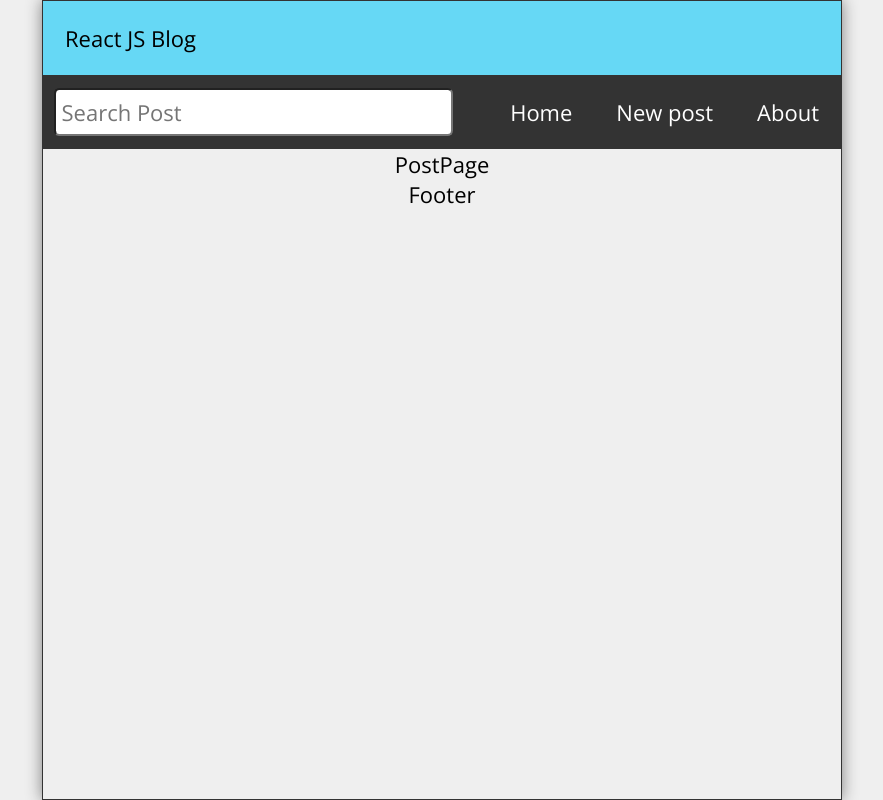
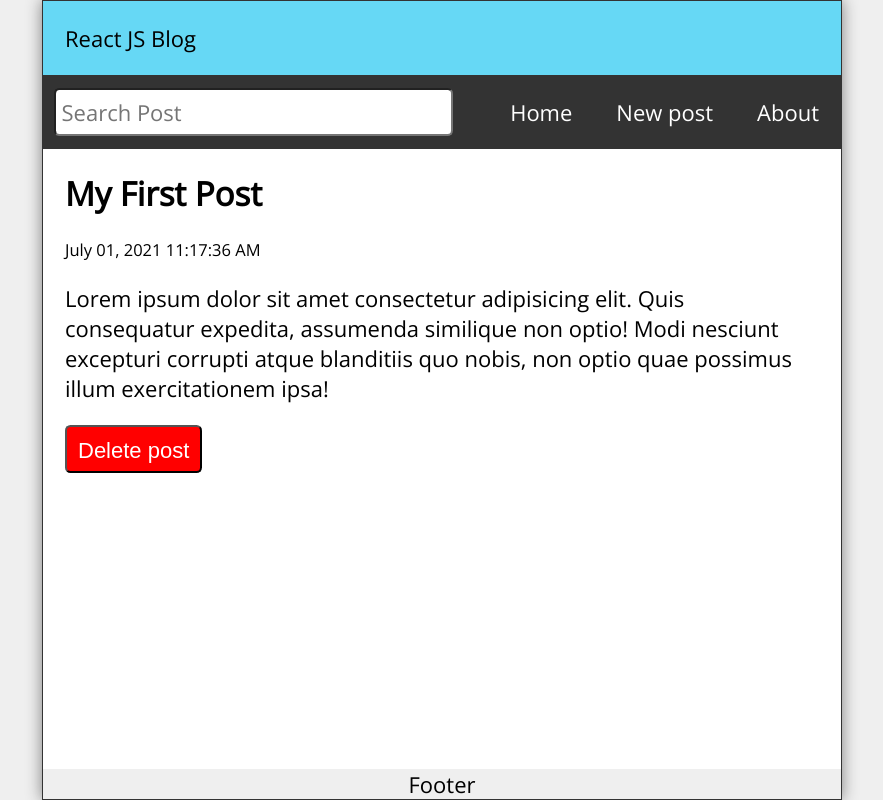
Before and after one commit to web2cap/react_for_begginers_16, a React (Create React App) app: page /post/1 in a window 1280 px wide. Shown: the whole page, without its empty margins (198-1081 px from the left). Built offline with nearby package versions, Linux system fonts and the light colour scheme.

Commit message:
post page

```diff
--- a/src/App.js
+++ b/src/App.js
@@ -40,6 +40,12 @@ function App() {
   const [searchResults, setSearchResults] = useState([])
 
   const navigate = useNavigate()
+
+  const handleDelete = (id) => {
+    const postsList = posts.filter(post => post.id !== id)
+    setPosts(postsList)
+    navigate('/')
+  }
   return (
     <Routes>
       <Route
@@ -54,7 +60,13 @@ function App() {
         <Route index element={<Home posts={posts} />} />
         <Route path="post">
           <Route index element={<NewPost />} />
-          <Route path=":id" element={<PostPage />} />
+          <Route
+            path=":id"
+            element={<PostPage
+              posts={posts}
+              handleDelete={handleDelete}
+            />}
+          />
         </Route>
 
         <Route path="/about" element={<About />} />
--- a/src/PostPage.js
+++ b/src/PostPage.js
@@ -1,8 +1,31 @@
-import React from 'react'
+import { useParams, Link } from "react-router-dom"
 
-const PostPage = () => {
+const PostPage = ({ posts, handleDelete }) => {
+    const { id } = useParams()
+    const post = posts.find(post => (post.id).toString() === id)
+
     return (
-        <main>PostPage</main>
+        <main className="PostPage">
+            <article className="post">
+                {post &&
+                    <>
+                        <h2>{post.title}</h2>
+                        <p className="postDate">{post.datetime}</p>
+                        <p className="postBody">{post.body}</p>
+                        <button onClick={() => handleDelete(post.id)}>
+                            Delete post
+                        </button>
+                    </>
+                }
+                {!post &&
+                    <>
+                        <h2>Post not found</h2>
+                        <p><Link to='/'>Homepage</Link></p>
+
+                    </>
+                }
+            </article>
+        </main>
     )
 }
 
```
